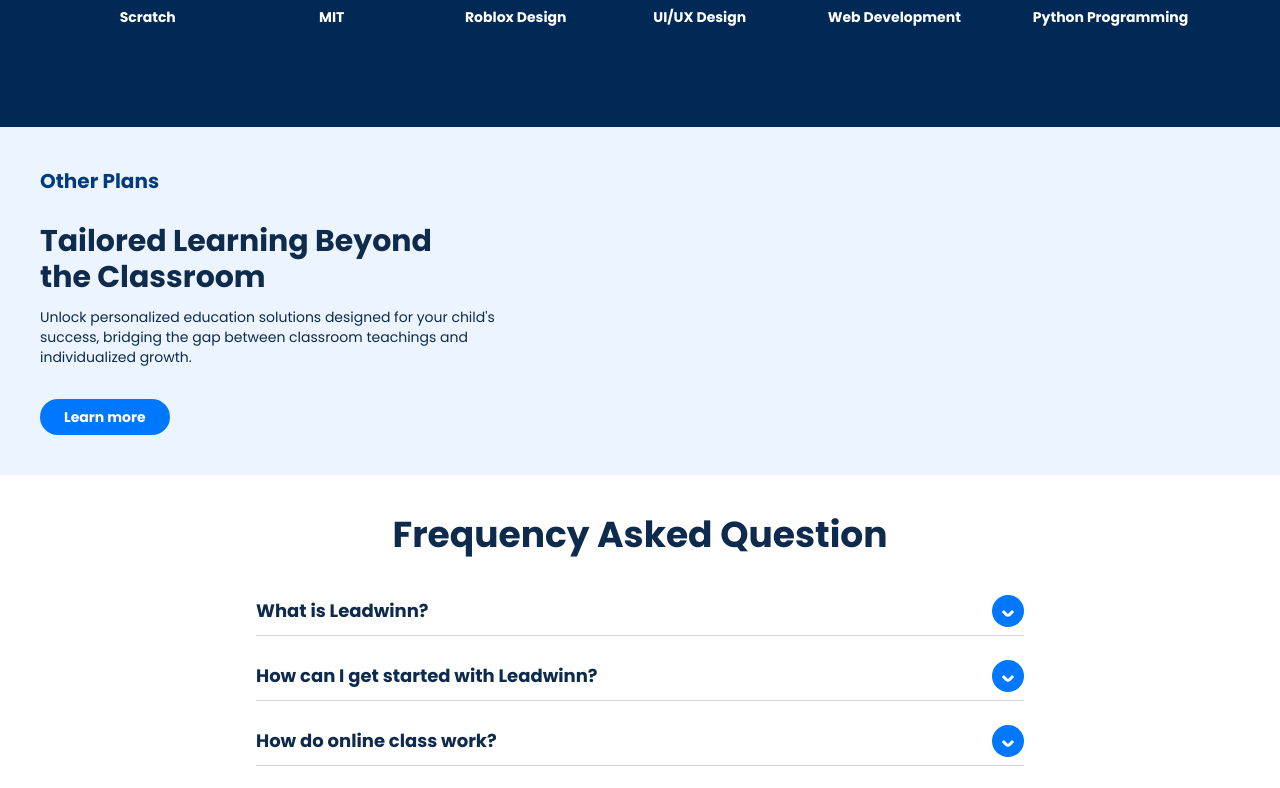
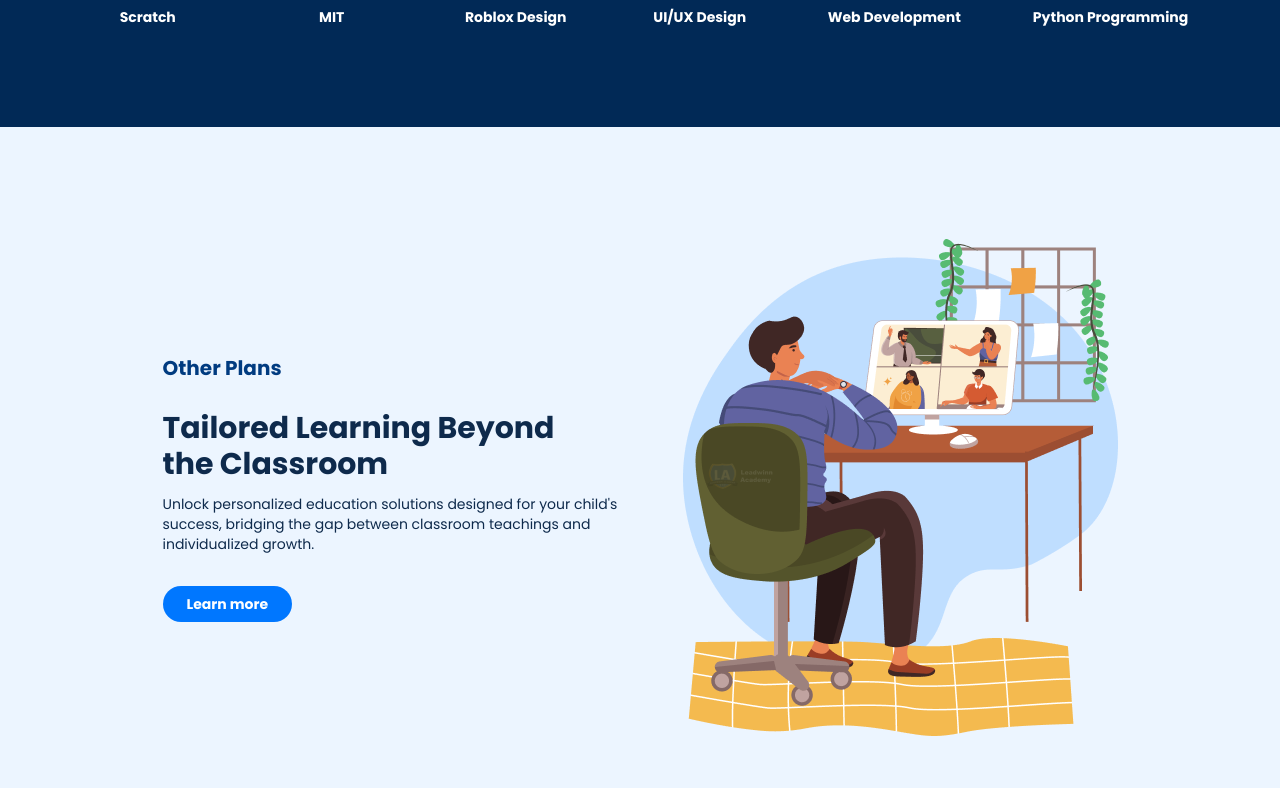
Before and after one commit to Adeleyeha-17/Leadwinn-Academy, a React (Vite) app: page /plans in a window 1280 px wide. Shown: the part 760-1548 px from the top of the page. Built offline with nearby package versions, Linux system fonts and the light colour scheme; no server answers.

Commit message:
update Otherplans

```diff
--- a/src/components/Otherplans/Otherplans.tsx
+++ b/src/components/Otherplans/Otherplans.tsx
@@ -1,8 +1,9 @@
 import Button from "../Button"
+import HomeIllus from "../../assets/homeillus.png"
 
 export const Otherplans = () => {
   return (
-<div className="bg-nav-blue h-full font-poppins p-10">
+<div className="bg-nav-blue h-full font-poppins max-sm:px-5 py-20 sm:py-28 sm:px-10 flex max-sm:flex-col gap-10 justify-center sm:items-center">
          <div className="flex flex-col gap-3">
             <h4 className="sm:mb-2 xl:mb-4 text-lg sm:text-xl font-semibold text-footer-blue"> Other Plans</h4>
 
@@ -12,6 +13,10 @@ export const Otherplans = () => {
 
             <Button path="" title="Learn more"/>
          </div>
+
+         <div>
+            <img src={HomeIllus} alt="" className="w-[20rem] sm:w-full rounded-3xl"/>
+         </div>
 </div>
 
   )
```
